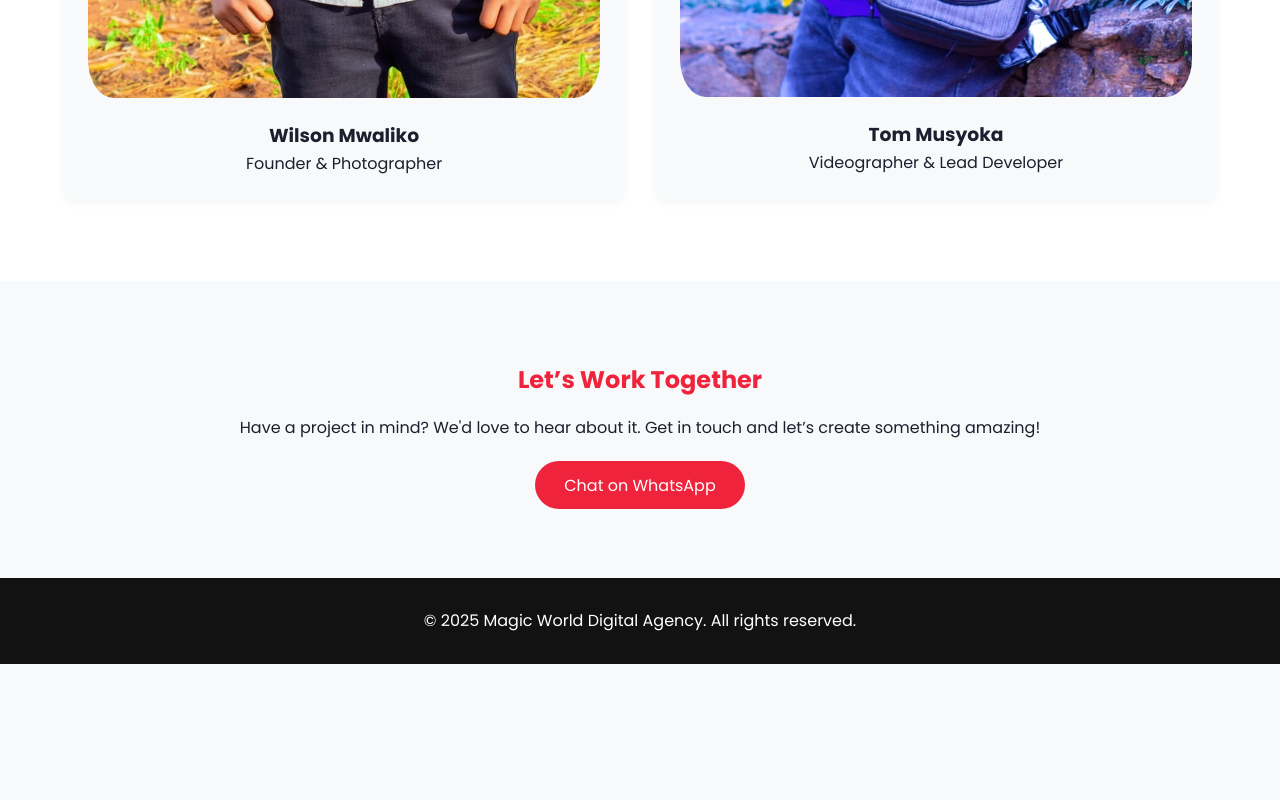
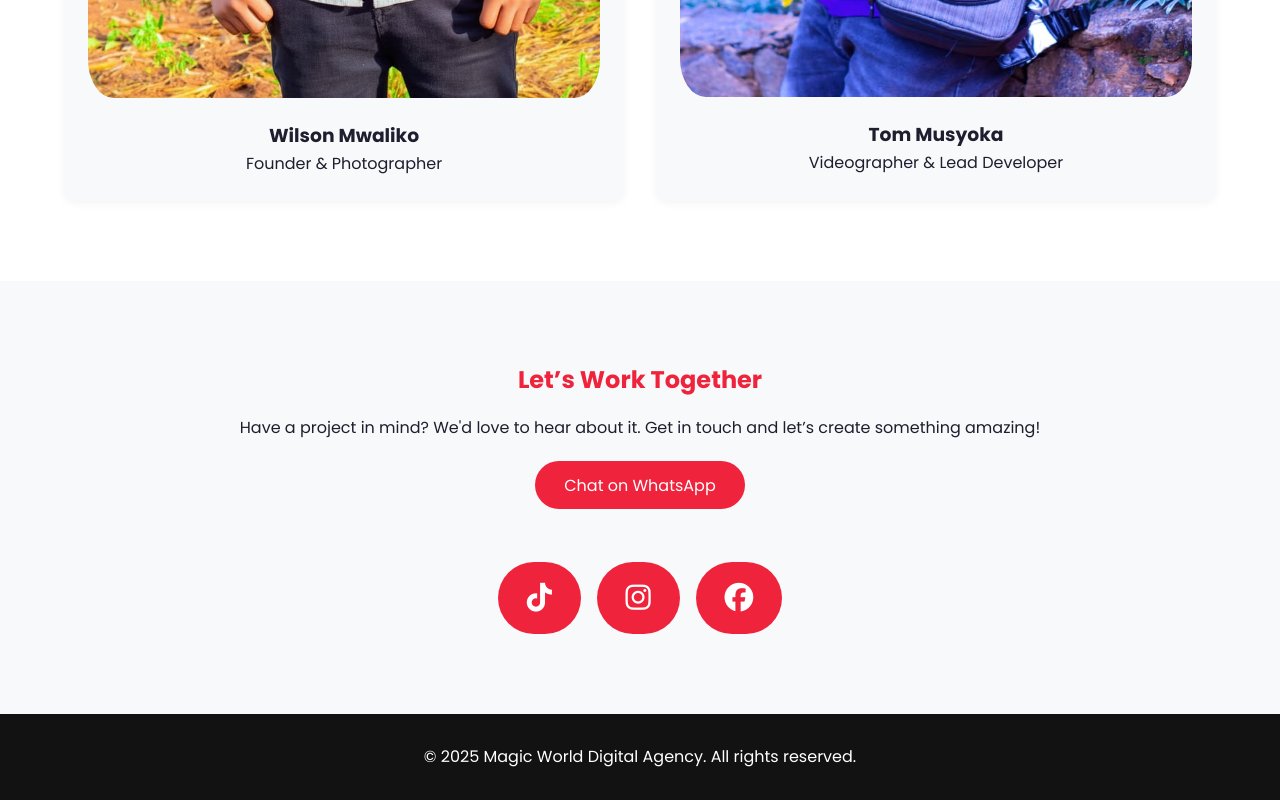
Before and after one commit to DibzDev/magic-world-website, a plain HTML site: page index.html in a window 1280 px wide. Shown: the part 3108-3908 px from the top of the page. Before the commit the page ends 3772 px from the top, so only its background shows below. Drawn offline with Linux system fonts and the light colour scheme.

Commit message:
Added social media icons to contact section

```diff
--- a/index.html
+++ b/index.html
@@ -28,6 +28,9 @@
 
   <!-- Google Fonts -->
   <link href="https://fonts.googleapis.com/css2?family=Poppins:wght@400;500;600;700&display=swap" rel="stylesheet" />
+
+<link rel="stylesheet" href="https://cdnjs.cloudflare.com/ajax/libs/font-awesome/6.5.0/css/all.min.css">
+
 
   <!-- CSS File -->
   <link rel="stylesheet" href="style.css" />
@@ -172,6 +175,18 @@
   <p>Have a project in mind? We'd love to hear about it. Get in touch and let’s create something amazing!</p>
   <a href="https://wa.me/254728589039" target="_blank" class="btn whatsapp-btn">Chat on WhatsApp</a>
 
+  <div class="social-links">
+    <a href="https://www.tiktok.com/@magicworld_photography" target="_blank" aria-label="TikTok">
+      <i class="fab fa-tiktok"></i>
+    </a>
+    <a href="https://www.instagram.com/magicworld_photography/" target="_blank" aria-label="Instagram">
+      <i class="fab fa-instagram"></i>
+    </a>
+    <a href="https://www.facebook.com/magicworldphotographykenya/" target="_blank" aria-label="Facebook">
+      <i class="fab fa-facebook"></i>
+    </a>
+  </div>
+
 </section>
 </main>
 <footer>
--- a/style.css
+++ b/style.css
@@ -253,6 +253,25 @@ ul {
   background: #d90429;
 }
 
+.social-links {
+  margin-top: 4rem;
+  display: flex;
+  gap: 1rem;
+  justify-content: center;
+}
+
+.social-links a {
+  color: #fff; /* adjust for your theme */
+  font-size: 1.8rem;
+  transition: transform 0.3s ease, color 0.3s ease;
+}
+
+.social-links a:hover {
+  color: #eeff00; /* your accent color */
+  transform: scale(1.1);
+}
+
+
 /* === FOOTER === */
 footer {
   background: #121212;
```
